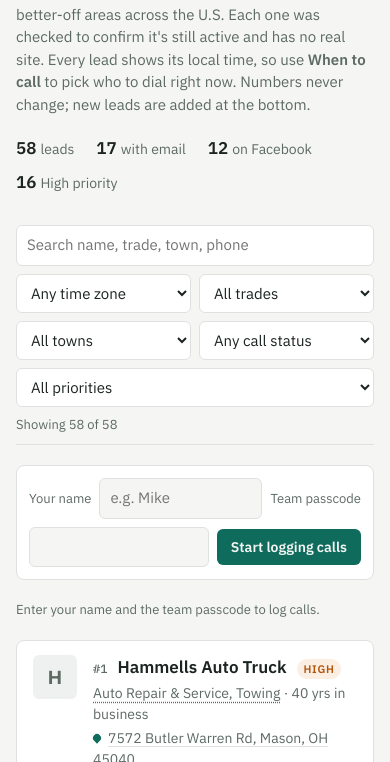
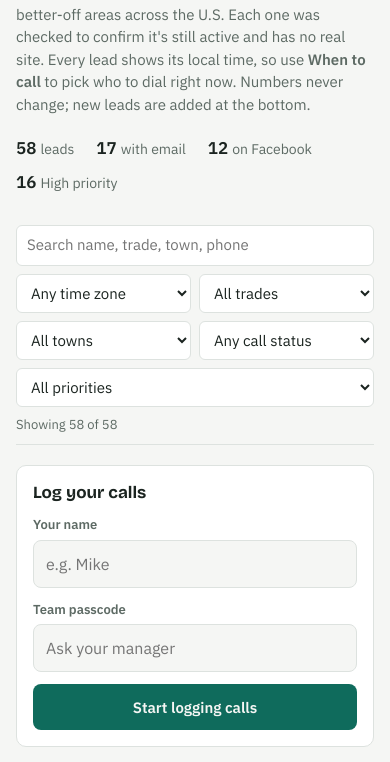
Before and after one commit to MillisJn/website-call-list, a plain HTML site: page index.html in a window 390 px wide. Shown: the part 82-844 px from the top of the page. Drawn offline with nearby package versions, Linux system fonts and the light colour scheme.

Commit message:
Stack sign-in fields neatly on phones
Co-Authored-By: Claude Opus 5.5 <noreply@anthropic.com>
Claude-Session: https://claude.ai/code/session_01GXuEM1qmt12P3QSPuuCqg8

```diff
--- a/index.html
+++ b/index.html
@@ -68,10 +68,13 @@ button.copy:hover{color:var(--fg);border-color:var(--muted)}
 .track select[data-s="Not interested"],.track select[data-s="Bad number"]{color:var(--muted);text-decoration:line-through}
 .lead.done{opacity:.6}
 .syncnote{font-size:13px;color:var(--muted);margin:0}
-.who-bar{display:flex;flex-wrap:wrap;gap:8px;align-items:center;background:var(--surface);border:1px solid var(--line);border-radius:8px;padding:12px}
-.who-bar label{font-size:13px;color:var(--muted)}
-.who-bar input{font:inherit;color:var(--fg);background:var(--bg);border:1px solid var(--line);border-radius:6px;padding:8px 10px;flex:1 1 140px;min-width:0}
-.who-bar button{font:600 14px var(--body);color:var(--bg);background:var(--accent);border:0;border-radius:6px;padding:9px 14px;cursor:pointer}
+.who-bar{display:grid;grid-template-columns:1fr 1fr auto;gap:12px;align-items:end;background:var(--surface);border:1px solid var(--line);border-radius:10px;padding:16px}
+.who-title{grid-column:1/-1;font:700 17px var(--display)}
+.fld{display:grid;gap:5px;min-width:0}
+.fld label{font-size:13px;font-weight:600;color:var(--muted)}
+.fld input{font:inherit;font-size:16px;color:var(--fg);background:var(--bg);border:1px solid var(--line);border-radius:8px;padding:11px 12px;width:100%;min-width:0}
+.who-bar button{font:600 15px var(--body);color:var(--bg);background:var(--accent);border:0;border-radius:8px;padding:12px 18px;cursor:pointer;min-height:46px}
+@media (max-width:600px){.who-bar{grid-template-columns:1fr}.who-bar button{width:100%}}
 .linkbtn{font:inherit;color:var(--accent);background:none;border:0;padding:0;cursor:pointer;text-decoration:underline}
 
 a.act{display:inline-flex!important;align-items:center;gap:6px;font-size:14px!important;border-radius:8px!important;padding:8px 14px!important;min-height:38px}
@@ -109,8 +112,12 @@ a.act:hover{filter:brightness(1.1)}
     <select id="pri" aria-label="Priority"><option value="">All priorities</option><option>High</option><option>Medium</option><option>Standard</option></select>
     <span class="n" id="n"></span>
   </div>
-  <form id="who" class="who-bar"><label for="yname">Your name</label><input id="yname" autocomplete="name" placeholder="e.g. Mike" required>
-    <label for="ypass">Team passcode</label><input id="ypass" type="text" autocomplete="off" autocapitalize="none" autocorrect="off" spellcheck="false" required><button type="submit">Start logging calls</button></form>
+  <form id="who" class="who-bar">
+    <div class="who-title">Log your calls</div>
+    <div class="fld"><label for="yname">Your name</label><input id="yname" autocomplete="name" placeholder="e.g. Mike" required></div>
+    <div class="fld"><label for="ypass">Team passcode</label><input id="ypass" type="text" autocomplete="off" autocapitalize="none" autocorrect="off" spellcheck="false" placeholder="Ask your manager" required></div>
+    <button type="submit">Start logging calls</button>
+  </form>
   <p id="me" class="syncnote" hidden>Logging calls as <b id="mename"></b> · <button id="change" type="button" class="linkbtn">Change</button></p>
   <p class="syncnote" id="sync">Loading call log…</p>
 
```
